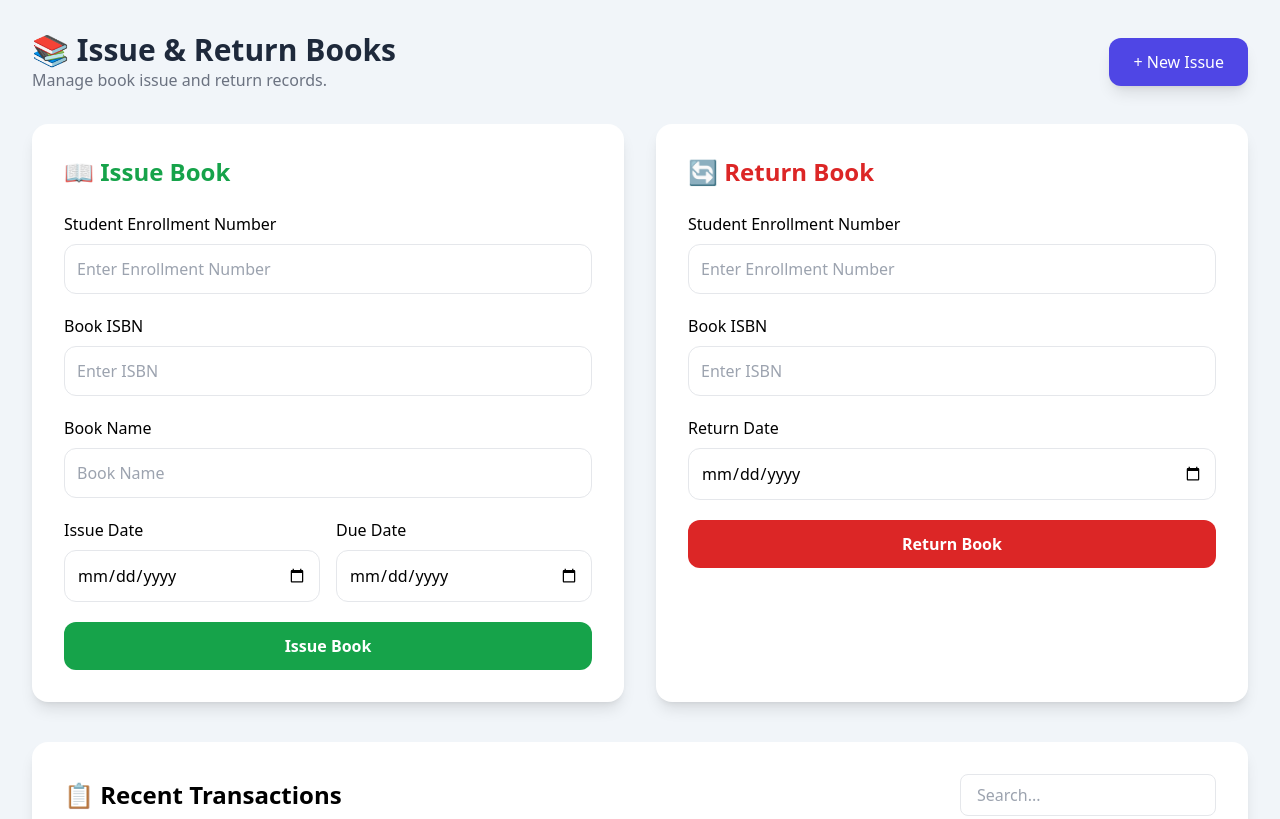
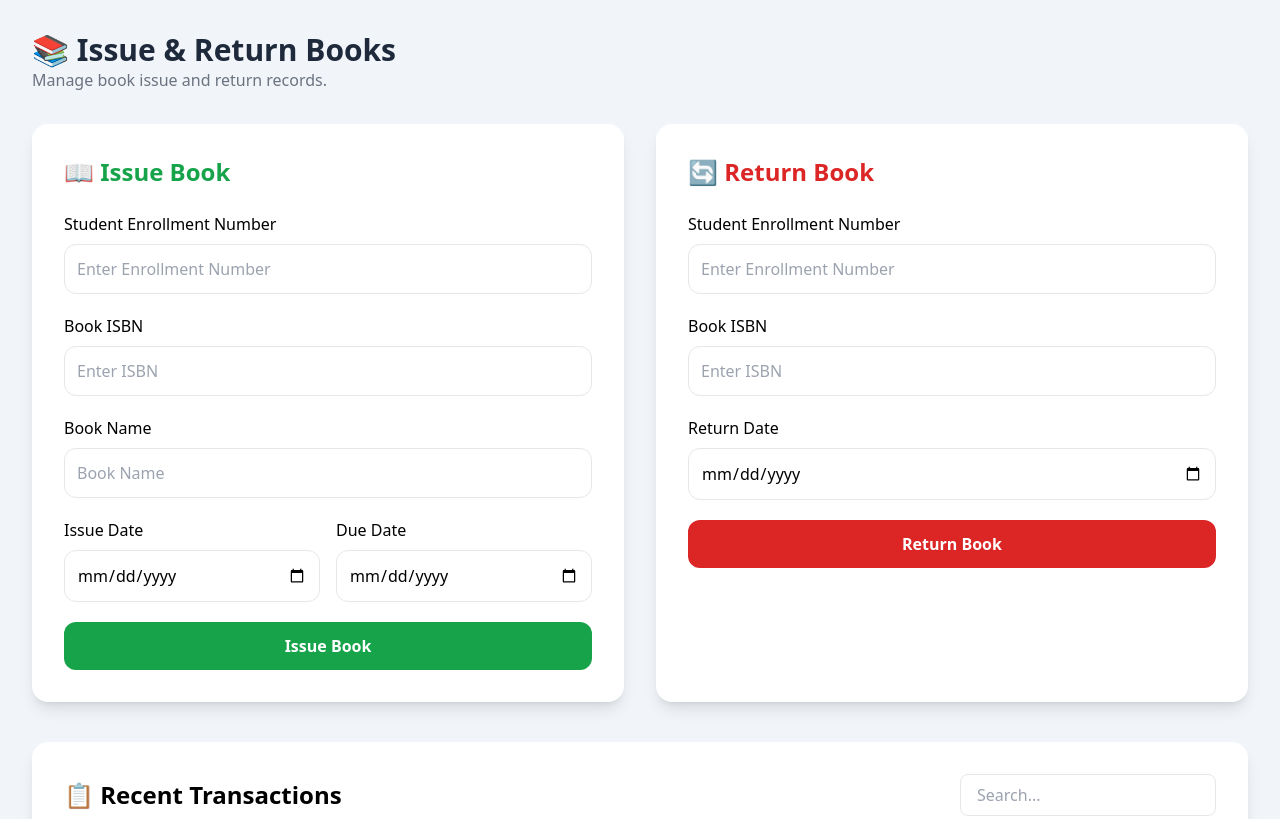
Before and after one commit to lakpa45/Library_Management_System-UNI-, a website: page views/issue&return.html in a window 1280 px wide. Shown: the top 819 px of the page. Drawn offline with nearby package versions, Linux system fonts and the light colour scheme.

```diff
--- a/views/issue&return.html
+++ b/views/issue&return.html
@@ -18,9 +18,7 @@
             <p class="text-gray-500">Manage book issue and return records.</p>
         </div>
 
-        <button class="bg-indigo-600 hover:bg-indigo-700 text-white px-6 py-3 rounded-xl shadow-lg transition">
-            + New Issue
-        </button>
+
     </div>
 
     <!-- Cards -->
```
